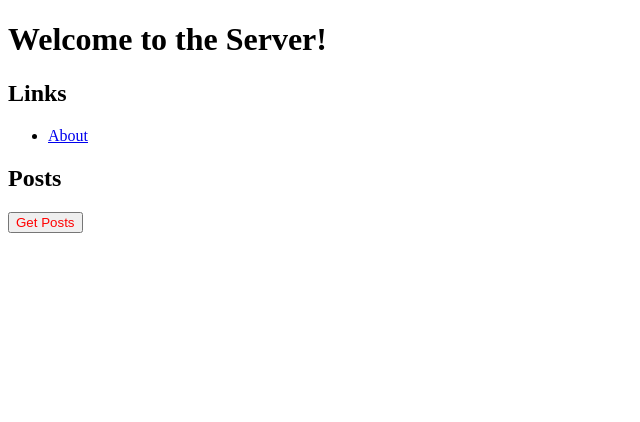
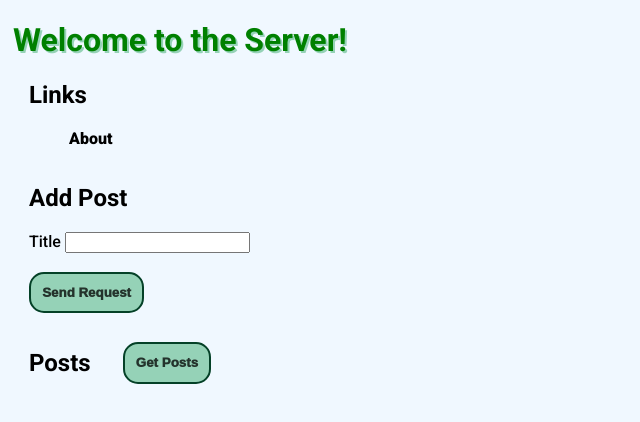
Before and after one commit to xargon666/learning_express, a website: page public/index.html in a window 1280 px wide. Shown: the whole page, without its empty margins (0-640 px from the left). Drawn offline with Linux system fonts and the light colour scheme.

Commit message:
end of tutorial

```diff
--- a/public/index.html
+++ b/public/index.html
@@ -4,19 +4,40 @@
         <meta charset="UTF-8" />
         <meta name="viewport" content="width=device-width, initial-scale=1.0" />
         <title>My Server</title>
+        <link rel="stylesheet" href="./styles.css" />
+        <link rel="shortcut icon" href="./static/images/favicon.ico" type="image/x-icon">
         <script defer src="./js/main.js"></script>
     </head>
     <body>
+        <header>
             <h1>Welcome to the Server!</h1>
-
+        </header>
+        <section>
+            <div class="container">
                 <h2>Links</h2>
-        <ul>
+                <ul class="horizontal-list">
                     <li><a href="/about.html">About</a></li>
                 </ul>
-
+            </div>
+            <div class="container">
+                <div class="section-header">
+                    <h2>Add Post</h2>
+                </div>
+                <form id="add-post-form">
+                    <label for="title">Title</label>
+                    <input required type="text" name="title" id="title"></input></br></br>
+                    <input type="submit" value="Send Request" class="btn-primary"/>
+                </form>
+            </div>
+            <div class="container">
+                <div class="section-header">
                     <h2>Posts</h2>
-        <button id="get-posts-btn">Get Posts</button>
+                    <button id="get-posts-btn" class="btn-primary">
+                        Get Posts
+                    </button>
+                </div>
                 <div id="output"></div>
-
+            </div>
+        </section>
     </body>
 </html>
--- a/public/js/main.js
+++ b/public/js/main.js
@@ -1,17 +1,16 @@
 const SERVER_ADDRESS = 'http://localhost:8000'
-
-console.log(`main.js loaded`)
-console.log(`Pulling from ${SERVER_ADDRESS}`)
 
 const output = document.getElementById('output')
 const button = document.getElementById('get-posts-btn')
-button.style.color = 'red'
-// Get and show posts
+const form = document.getElementById('add-post-form')
+
+// get posts
 async function showPosts() {
+    // try catch for throwing errors
     try {
         const res = await fetch(`${SERVER_ADDRESS}/api/posts`)
         if (!res.ok) {
-            throw new Error('Failed to fetch posts')
+            throw new Error('Failed to fetch posts from server')
         }
 
         const posts = await res.json()
@@ -19,7 +18,6 @@ async function showPosts() {
 
         posts.forEach((post) => {
             const postEl = document.createElement('div')
-
             postEl.textContent = `${post.id} - ${post.title}`
             output.appendChild(postEl)
         })
@@ -28,5 +26,39 @@ async function showPosts() {
     }
 }
 
+// add new post
+async function addPost(e) {
+    e.preventDefault()
+    const formData = new FormData(this)
+    const title = formData.get('title')
+
+    console.log("title: ", title)
+
+    try {
+        const res = await fetch('http://localhost:8000/api/posts', {
+            method: 'POST',
+            headers: {
+                'Content-Type': 'application/json'
+            },
+            body: JSON.stringify({ title })
+        })
+        if (!res.ok) {
+            throw new Error('Failed to add post')
+        }
+
+        // add new post to the div
+        // const postEl = document.createElement('div');
+        // newPost = await res.json();
+        // postEl.textContent = `${newPost.id} - ${newPost.title}`;
+        // output.append(postEl);
+
+        this.reset() // resets form data
+        showPosts(); // pulls all post data again to show our new post
+    } catch (error) {
+        console.error('Error adding post')
+    }
+}
+
 // Event listeners
 button.addEventListener("click", showPosts)
+form.addEventListener("submit", addPost)
--- /dev/null
+++ b/public/styles.css
@@ -0,0 +1,58 @@
+@import url("https://fonts.googleapis.com/css2?family=Roboto:ital,wght@0,100;0,300;0,400;0,500;0,700;0,900;1,100;1,300;1,400;1,500;1,700;1,900&display=swap");
+
+body {
+    box-sizing: border-box;
+    padding-left: 5px;
+    font-family: "Roboto", sans-serif;
+    font-weight: 500;
+    font-style: normal;
+    background-color: aliceblue;
+}
+
+h1 {
+    color:green;
+    text-shadow: 2px 2px #95d2b7;
+}
+
+ul.horizontal-list {
+    list-style-type: none
+}
+
+.horizontal-list > li > a {
+    color: inherit;
+    text-decoration: inherit;
+    font-weight:1000;
+}
+
+.btn-primary {
+    font-weight:1000;
+    color:#24332c;
+    padding: 0.7rem;
+    background-color: #95d2b7;
+    border-radius: 15px;
+    border:rgb(4, 65, 39) solid 2px;
+}
+
+.btn-primary:hover {
+    background-color: #2fa570;
+}
+
+.btn-primary:active {
+    background-color: #3cd38f;
+}
+
+.container {
+    margin: 1rem;
+}
+
+.section-header {
+    display: flex;
+    flex-direction: row;
+    justify-content: flex-start;
+    align-items: center;
+    width: 100%;
+}
+
+.section-header > h2 {
+    padding: 0 2rem 0 0;
+}
```
Also changed, not shown: public/about.html (+1 -0 lines), public/static/images/favicon.ico (added). Lines whose indentation alone changed are shown as unchanged.
